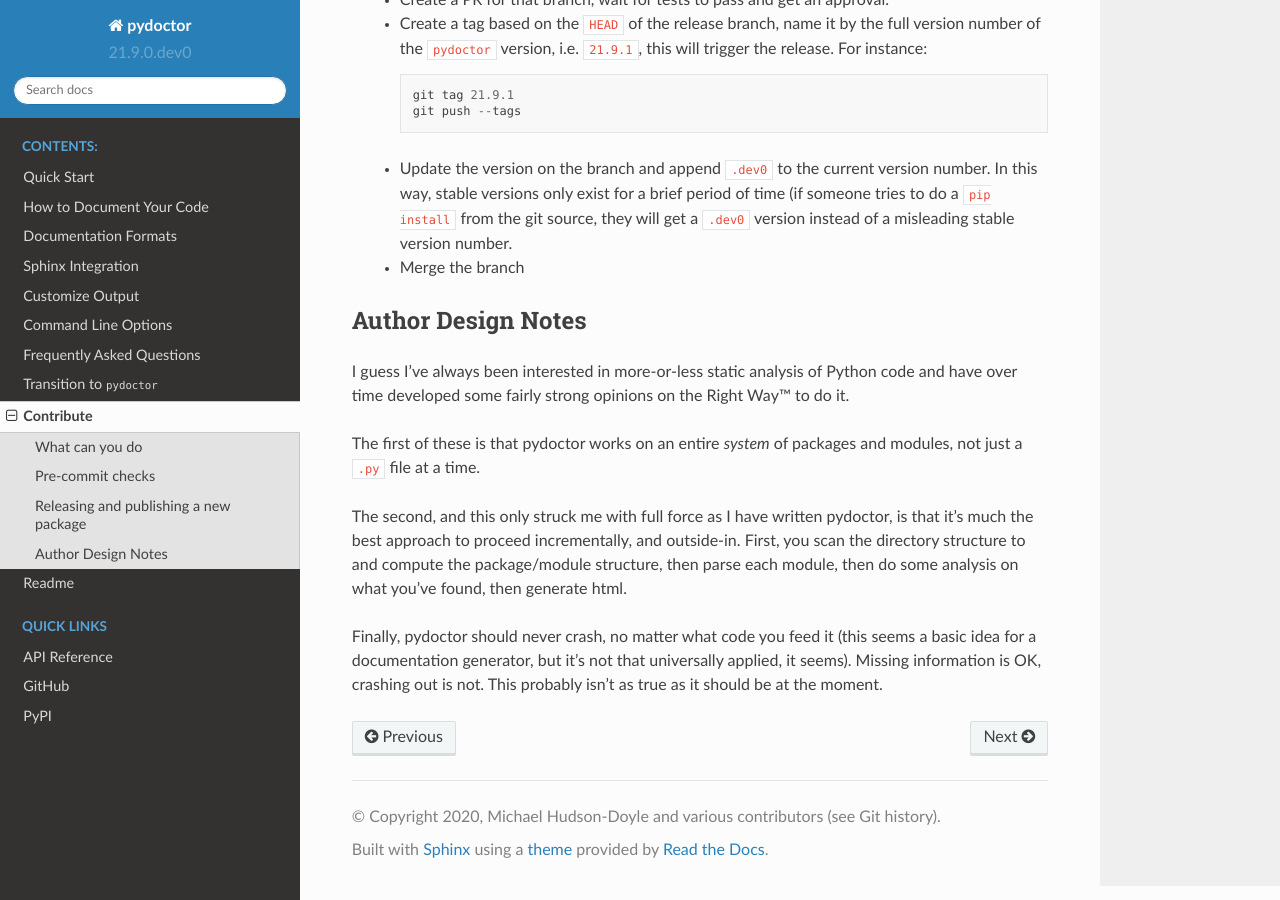
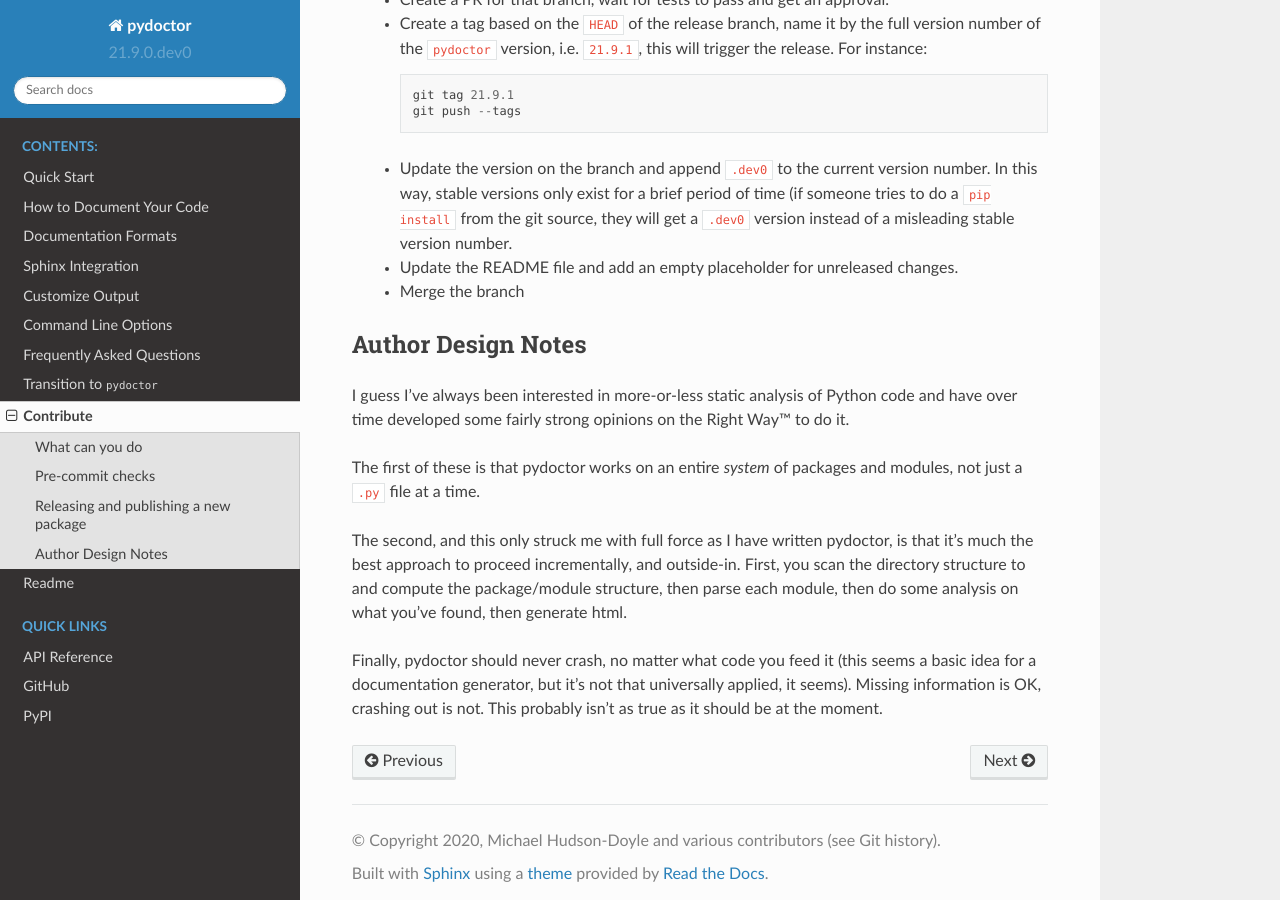
Before and after one commit to twisted/pydoctor, a Sphinx documentation site: the page built from docs/source/contrib.rst, in a window 1280 px wide and 900 px high, scrolled down 1033 px. Built offline with Sphinx 7.4.7 and the Read the Docs theme 2.0.0, drawn with Linux system fonts in a browser that asks for light colours.

Commit message:
Update docs/source/contrib.rst
Co-authored-by: Adi Roiban <adiroiban@gmail.com>

```diff
--- a/docs/source/contrib.rst
+++ b/docs/source/contrib.rst
@@ -45,6 +45,7 @@
         git push --tags
 
  - Update the version on the branch and append ``.dev0`` to the current version number. In this way, stable versions only exist for a brief period of time (if someone tries to do a ``pip install`` from the git source, they will get a ``.dev0`` version instead of a misleading stable version number.
+ - Update the README file and add an empty placeholder for unreleased changes.
  - Merge the branch
 
 Author Design Notes
```
